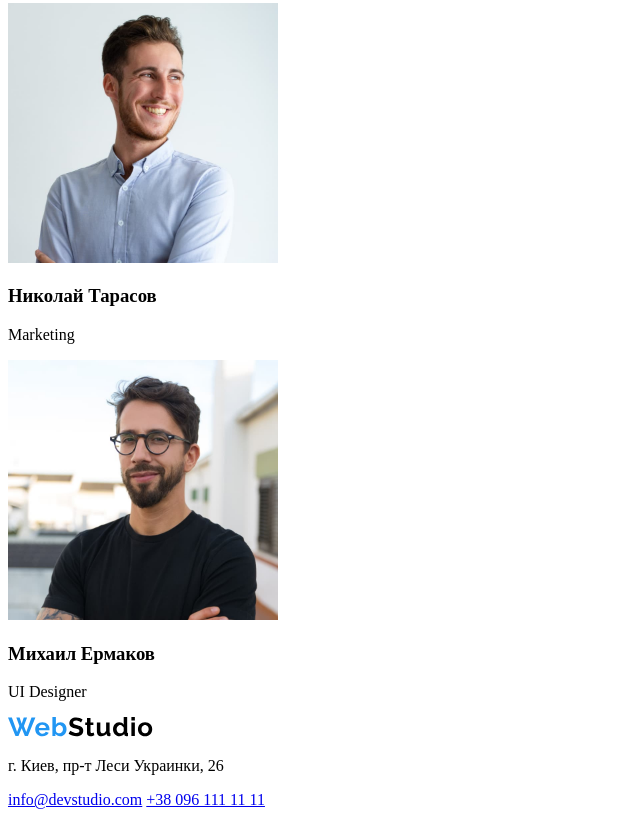
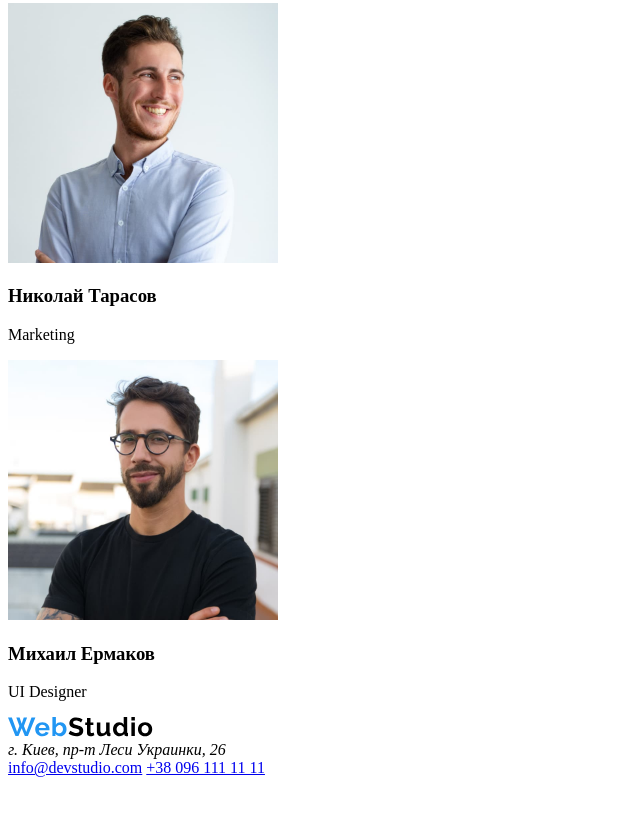
Before and after one commit to BogdanKaleniuk/goit-markup-hw-01, a plain HTML site: page index.html in a window 1280 px wide. Shown: the part 1707-2524 px from the top of the page, without its empty margins (0-640 px from the left). After the commit the page ends 2492 px from the top, so only its background shows below. Drawn offline with Linux system fonts and the light colour scheme.

Commit message:
Добавлен тег address

```diff
--- a/index.html
+++ b/index.html
@@ -104,7 +104,7 @@
       <a href="./index.html"
         ><img src="./images/logo.svg" alt="лого сайта"
       /></a>
-      <p>г. Киев, пр-т Леси Украинки, 26</p>
+      <address>г. Киев, пр-т Леси Украинки, 26</address>
       <a href="mailto:info@devstudio.com">info@devstudio.com</a>
       <a href="tel:+380961111111">+38 096 111 11 11</a>
     </footer>
```
